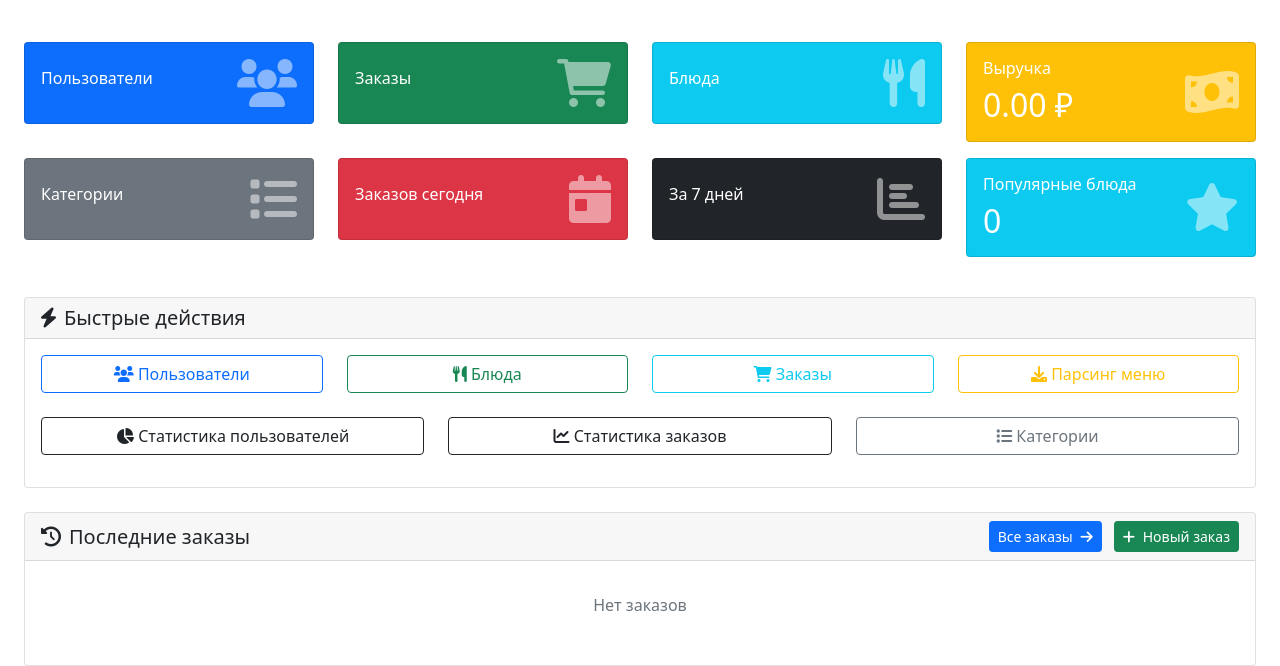
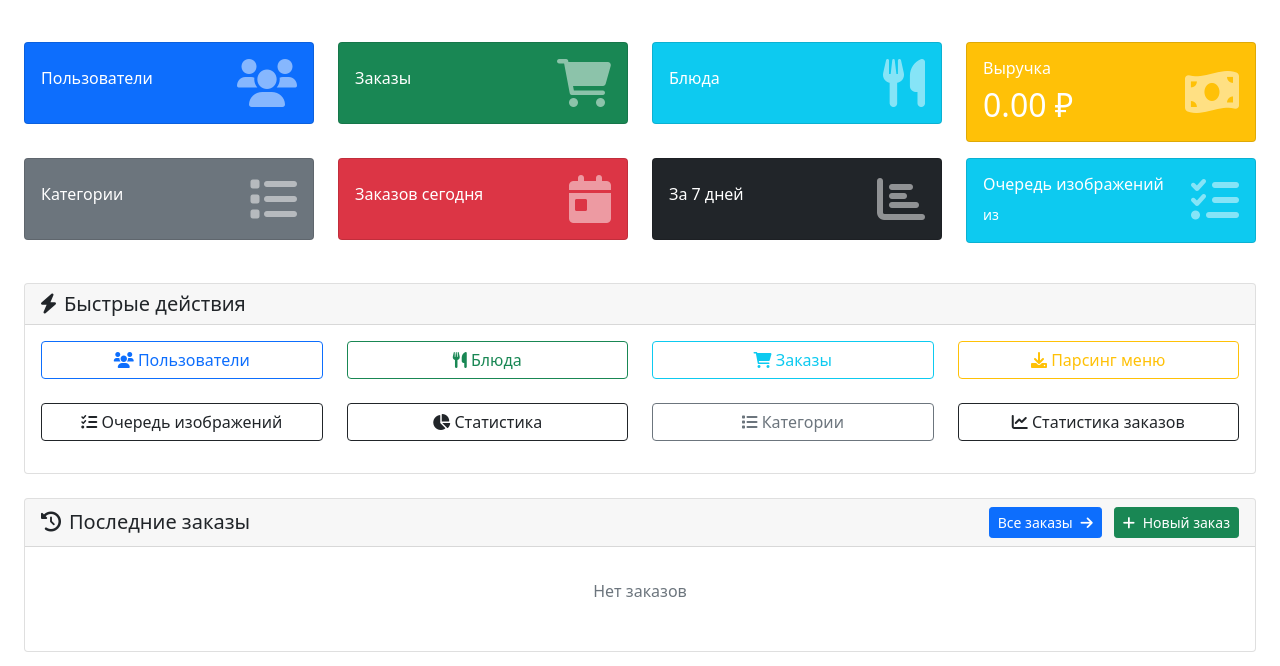
Before and after one commit to Vladimka4/rep, a Flask app: template app/templates/admin/index.html in a window 1280 px wide. Shown: the part 164-830 px from the top of the page. Run offline with Flask 3, Linux system fonts and the light colour scheme; the template is opened without the code that fills it, so the values that code supplies are empty.

Commit message:
Update index.html

```diff
--- a/app/templates/admin/index.html
+++ b/app/templates/admin/index.html
@@ -117,10 +117,11 @@
                 <div class="card-body">
                     <div class="d-flex justify-content-between align-items-center">
                         <div>
-                            <h6 class="card-title">Популярные блюда</h6>
-                            <h2 class="mb-0">{{ stats.popular_dishes|length }}</h2>
+                            <h6 class="card-title">Очередь изображений</h6>
+                            <h2 class="mb-0">{{ stats.queue_pending }}</h2>
+                            <small>из {{ stats.queue_total }}</small>
                         </div>
-                        <i class="fas fa-star fa-3x opacity-50"></i>
+                        <i class="fas fa-tasks fa-3x opacity-50"></i>
                     </div>
                 </div>
             </div>
@@ -159,19 +160,24 @@
                     </div>
 
                     <div class="row mt-2">
-                        <div class="col-md-4 mb-3">
-                            <a href="/admin/user-stats" class="btn btn-outline-dark w-100">
-                                <i class="fas fa-chart-pie mr-2"></i> Статистика пользователей
+                        <div class="col-md-3 mb-3">
+                            <a href="{{ url_for('imagequeue.index_view') }}" class="btn btn-outline-dark w-100">
+                                <i class="fas fa-tasks mr-2"></i> Очередь изображений
                             </a>
                         </div>
-                        <div class="col-md-4 mb-3">
+                        <div class="col-md-3 mb-3">
+                            <a href="/admin/user-stats" class="btn btn-outline-dark w-100">
+                                <i class="fas fa-chart-pie mr-2"></i> Статистика
+                            </a>
+                        </div>
+                        <div class="col-md-3 mb-3">
+                            <a href="{{ url_for('category.index_view') }}" class="btn btn-outline-secondary w-100">
+                                <i class="fas fa-list mr-2"></i> Категории
+                            </a>
+                        </div>
+                        <div class="col-md-3 mb-3">
                             <a href="/admin/order-stats" class="btn btn-outline-dark w-100">
                                 <i class="fas fa-chart-line mr-2"></i> Статистика заказов
-                            </a>
-                        </div>
-                        <div class="col-md-4 mb-3">
-                            <a href="{{ url_for('category.index_view') }}" class="btn btn-outline-secondary w-100">
-                                <i class="fas fa-list mr-2"></i> Категории
                             </a>
                         </div>
                     </div>
@@ -180,7 +186,38 @@
         </div>
     </div>
 
-    <!-- Последние заказы -->
+    <!-- Очередь изображений (если есть задачи) -->
+    {% if stats.queue_pending > 0 %}
+    <div class="row mt-4">
+        <div class="col-12">
+            <div class="card border-warning">
+                <div class="card-header bg-warning">
+                    <h5 class="mb-0"><i class="fas fa-exclamation-triangle me-2"></i>Очередь изображений требует внимания</h5>
+                </div>
+                <div class="card-body">
+                    <div class="alert alert-warning">
+                        <p class="mb-2">
+                            <strong>В очереди изображений {{ stats.queue_pending }} ожидающих задач</strong><br>
+                            {% if stats.queue_failed > 0 %}
+                            Из них {{ stats.queue_failed }} задач завершились с ошибкой
+                            {% endif %}
+                        </p>
+                        <div class="mt-3">
+                            <a href="{{ url_for('admin_parsing.parse_nsm') }}" class="btn btn-warning me-2">
+                                <i class="fas fa-tasks me-1"></i> Управление очередью
+                            </a>
+                            <a href="{{ url_for('imagequeue.index_view') }}" class="btn btn-outline-warning">
+                                <i class="fas fa-list me-1"></i> Просмотреть очередь
+                            </a>
+                        </div>
+                    </div>
+                </div>
+            </div>
+        </div>
+    </div>
+    {% endif %}
+
+    <!-- Последние заказы (остается без изменений) -->
     <div class="row mt-4">
         <div class="col-12">
             <div class="card">
@@ -261,51 +298,5 @@
             </div>
         </div>
     </div>
-
-    <!-- Популярные блюда -->
-    {% if stats.popular_dishes %}
-    <div class="row mt-4">
-        <div class="col-12">
-            <div class="card">
-                <div class="card-header">
-                    <h5 class="mb-0"><i class="fas fa-star me-2"></i>Популярные блюда</h5>
-                </div>
-                <div class="card-body">
-                    <div class="table-responsive">
-                        <table class="table table-hover">
-                            <thead>
-                                <tr>
-                                    <th>#</th>
-                                    <th>Блюдо</th>
-                                    <th>Количество заказов</th>
-                                    <th>Популярность</th>
-                                </tr>
-                            </thead>
-                            <tbody>
-                                {% for dish in stats.popular_dishes %}
-                                <tr>
-                                    <td>{{ loop.index }}</td>
-                                    <td>{{ dish.name }}</td>
-                                    <td>{{ dish.count }}</td>
-                                    <td>
-                                        <div class="progress" style="height: 20px;">
-                                            {% set max_count = stats.popular_dishes|map(attribute='count')|max %}
-                                            {% set percentage = (dish.count / max_count * 100) if max_count > 0 else 0 %}
-                                            <div class="progress-bar bg-warning" role="progressbar"
-                                                 style="width: {{ percentage }}%">
-                                                {{ dish.count }} заказов
-                                            </div>
-                                        </div>
-                                    </td>
-                                </tr>
-                                {% endfor %}
-                            </tbody>
-                        </table>
-                    </div>
-                </div>
-            </div>
-        </div>
-    </div>
-    {% endif %}
 </div>
 {% endblock %}
```
